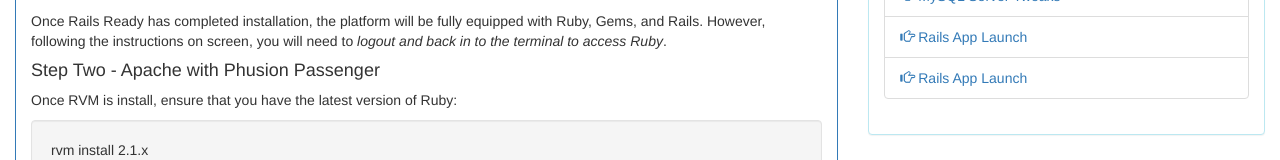
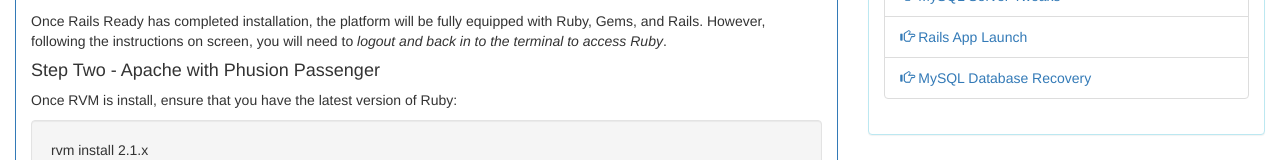
Before and after one commit to alobban/Team-Doc, a plain HTML site: page index.html in a window 1280 px wide. Shown: the part 572-732 px from the top of the page. Drawn offline with nearby package versions, Linux system fonts and the light colour scheme.

Commit message:
Adds sidebar link

```diff
--- a/index.html
+++ b/index.html
@@ -200,7 +200,7 @@
 
         <section id="mysql" class="panel panel-primary">
           <div class="panel-heading">
-            <h3 class="panel-title">MySQL Database Restore</h3>
+            <h3 class="panel-title">MySQL Database Recovery</h3>
           </div>
 
           <div class="panel-body">
@@ -233,7 +233,7 @@
             <li class="list-group-item"><a href="#tweaks1"><span class="glyphicon glyphicon-hand-right"></span> Apache Webserver Tweaks</a></li>
             <li class="list-group-item"><a href="#tweaks2"><span class="glyphicon glyphicon-hand-right"></span> MySQL Server Tweaks</a></li>
             <li class="list-group-item"><a href="#rails-notes"><span class="glyphicon glyphicon-hand-right"></span> Rails App Launch</a></li>
-            <li class="list-group-item"><a href="#mysql"><span class="glyphicon glyphicon-hand-right"></span> Rails App Launch</a></li>
+            <li class="list-group-item"><a href="#mysql"><span class="glyphicon glyphicon-hand-right"></span> MySQL Database Recovery</a></li>
         </ul>
         </div>
       </div>
```
